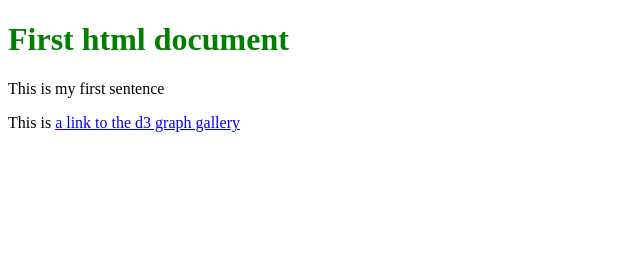
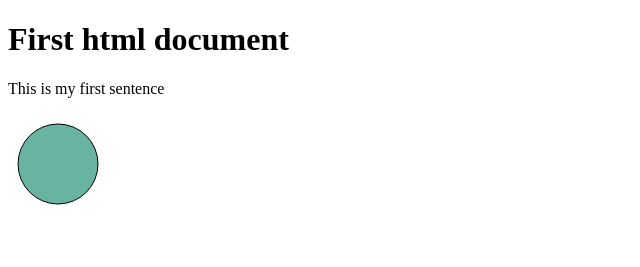
Before and after one commit to michaelmusty/2GroupD3ssins, a plain HTML site: page index.html in a window 1280 px wide. Shown: the whole page, without its empty margins (0-640 px from the left). Drawn offline with Linux system fonts and the light colour scheme.

Commit message:
hello world

```diff
--- a/index.html
+++ b/index.html
@@ -1,15 +1,11 @@
 <!DOCTYPE html>
-
-<!-- Apply specific style to the elements that have the class `inGreen` -->
-<style>
-  .inGreen { color: green; }
-</style>
-
-<!-- Add a title. Note that the class 'inGreen' is given to this title -->
-<h1 class="inGreen">First html document</h1>
+<!-- Add a title -->
+<h1>First html document</h1>
 
 <!-- Add a bit of text -->
 <p>This is my first sentence</p>
 
-<!-- Add a link -->
-<p>This is <a href="https://www.d3-graph-gallery.com">a link to the d3 graph gallery</a></p>
+<!-- Add a svg shape -->
+<svg>
+  <circle style="fill: #69b3a2" stroke="black" cx=50 cy=50 r=40></circle>
+</svg>
```
